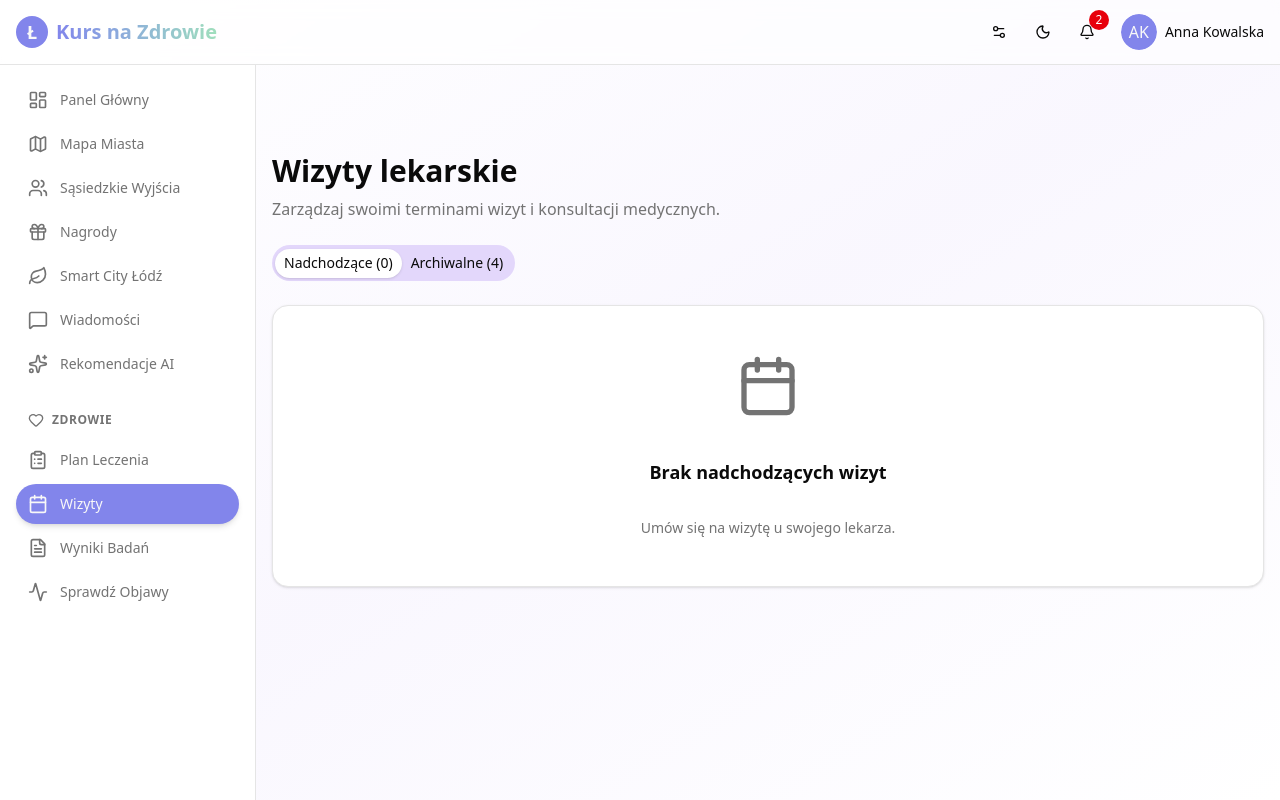
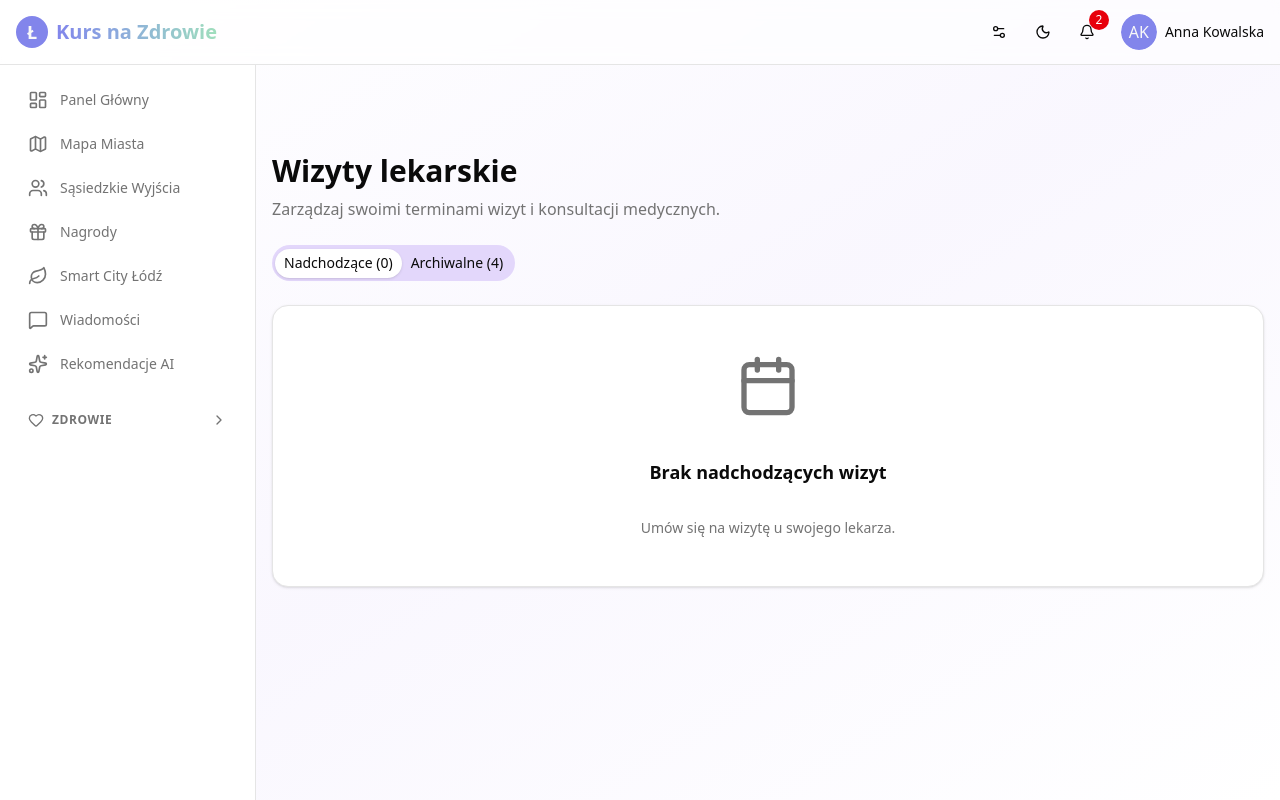
Before and after one commit to AdriannaCzechowska/healthtech-crew, a Next.js app: page /visits in a window 1280 px wide. Built offline with nearby package versions, Linux system fonts and the light colour scheme.

Commit message:
feat: Dodanie funkcji zwijania/rozwijania sekcji Zdrowie w sidebarze

```diff
--- a/components/core/Sidebar.tsx
+++ b/components/core/Sidebar.tsx
@@ -2,6 +2,7 @@
 
 import Link from "next/link";
 import { usePathname } from "next/navigation";
+import { useState } from "react";
 import {
   LayoutDashboard,
   MessageSquare,
@@ -15,9 +16,11 @@ import {
   Gift,
   Leaf,
   Heart,
+  ChevronDown,
+  ChevronRight,
 } from "lucide-react";
 import { cn } from "@/lib/utils";
-import { motion } from "framer-motion";
+import { motion, AnimatePresence } from "framer-motion";
 
 const navigation = [
   { name: "Panel Główny", href: "/", icon: LayoutDashboard },
@@ -43,6 +46,7 @@ interface SidebarProps {
 
 export function Sidebar({ isOpen = true, onClose }: SidebarProps) {
   const pathname = usePathname();
+  const [healthSectionOpen, setHealthSectionOpen] = useState(false);
 
   return (
     <>
@@ -90,19 +94,38 @@ export function Sidebar({ isOpen = true, onClose }: SidebarProps) {
             );
           })}
 
-          {/* Health Section */}
+          {/* Health Section Header */}
           <motion.div
             initial={{ opacity: 0, x: -20 }}
             animate={{ opacity: 1, x: 0 }}
             transition={{ duration: 0.2, delay: navigation.length * 0.05 }}
             className="mt-4"
           >
-            <div className="flex items-center gap-2 px-3 py-2 text-xs font-semibold text-muted-foreground uppercase tracking-wider">
+            <button
+              onClick={() => setHealthSectionOpen(!healthSectionOpen)}
+              className="flex items-center justify-between w-full px-3 py-2 text-xs font-semibold text-muted-foreground uppercase tracking-wider hover:bg-accent/50 rounded-xl transition-colors"
+            >
+              <div className="flex items-center gap-2">
                 <Heart className="h-4 w-4" />
                 <span>Zdrowie</span>
               </div>
+              {healthSectionOpen ? (
+                <ChevronDown className="h-4 w-4" />
+              ) : (
+                <ChevronRight className="h-4 w-4" />
+              )}
+            </button>
           </motion.div>
 
+          {/* Health Section Items */}
+          <AnimatePresence>
+            {healthSectionOpen && (
+              <motion.div
+                initial={{ opacity: 0, height: 0 }}
+                animate={{ opacity: 1, height: "auto" }}
+                exit={{ opacity: 0, height: 0 }}
+                transition={{ duration: 0.2 }}
+              >
                 {healthNavigation.map((item, index) => {
                   const isActive = pathname === item.href;
                   return (
@@ -112,7 +135,7 @@ export function Sidebar({ isOpen = true, onClose }: SidebarProps) {
                       animate={{ opacity: 1, x: 0 }}
                       transition={{
                         duration: 0.2,
-                  delay: (navigation.length + index + 1) * 0.05,
+                        delay: index * 0.05,
                       }}
                     >
                       <Link
@@ -132,6 +155,9 @@ export function Sidebar({ isOpen = true, onClose }: SidebarProps) {
                     </motion.div>
                   );
                 })}
+              </motion.div>
+            )}
+          </AnimatePresence>
         </nav>
       </aside>
     </>
```
Lines whose indentation alone changed are shown as unchanged.
